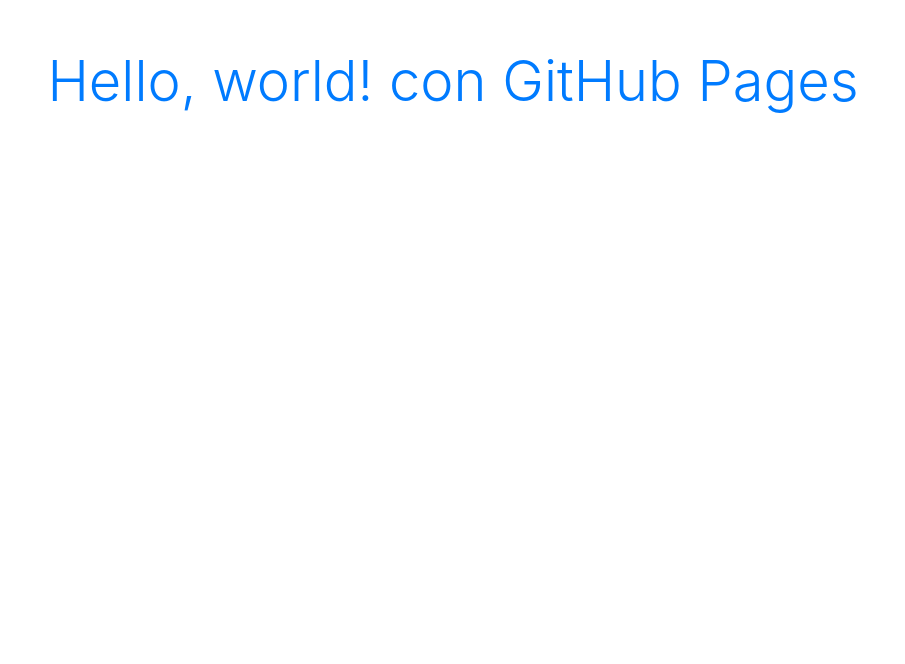
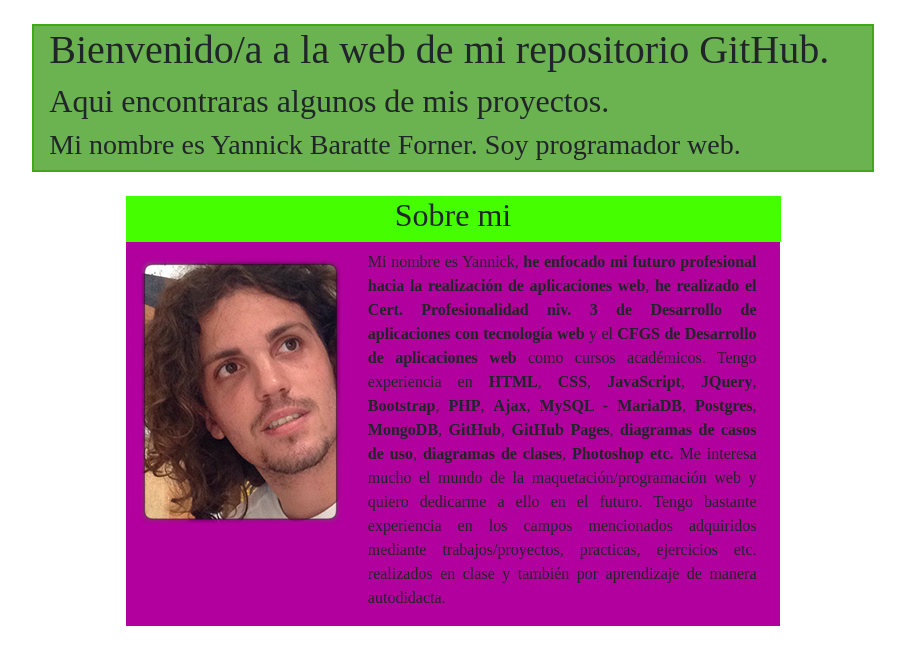
Before and after one commit to yannickbf/yannickbf.github.io, a plain HTML site: page index.html in a window 1280 px wide. Shown: the whole page, without its empty margins (187-1092 px from the left). Drawn offline with nearby package versions, Linux system fonts and the light colour scheme; a web font is replaced by a local one.

Commit message:
comiteo la primera version de la web

```diff
--- /dev/null
+++ b/css/styles.css
@@ -0,0 +1,30 @@
+@font-face {
+    font-family: "Blogger_Sans_Bold";
+    src: url("fonts/blogger-sans/Blogger_Sans-Bold.otf");
+}
+
+@font-face {
+    font-family: "RadioGrotesk";
+    src: url("fonts/Radio_Grotesk_Font_Family_(Fontmirror)/Radio Grotesk Regular 400.otf");
+}
+
+@font-face {
+    font-family: "Averta";
+    src: url("fonts/averta/AvertaDemoPECuttedDemo-Regular.otf");
+}
+
+.elementos_header {
+    background-color: #6BB251;
+    border: 2px solid #40A819;
+    font-family: "RadioGrotesk";
+}
+
+.sobre_mi{
+    background-color: #45FF00;
+    font-family: "RadioGrotesk";
+}
+
+.sobre_mi_info{
+    background-color: #B2009E;
+    font-family: "Averta";
+}
--- a/index.html
+++ b/index.html
@@ -1,22 +1,37 @@
-<!doctype html>
-<html lang="en">
-  <head>
-    <!-- Required meta tags -->
-    <meta charset="utf-8">
-    <meta name="viewport" content="width=device-width, initial-scale=1, shrink-to-fit=no">
+<!DOCTYPE html>
+<html lang="es">
+<head>
+  <meta charset="UTF-8">
+  <meta name="viewport" content="width=device-width, initial-scale=1.0">
+  <link rel="stylesheet" type="text/css" href="css/styles.css">
+  <link rel="stylesheet" href="https://maxcdn.bootstrapcdn.com/bootstrap/4.0.0/css/bootstrap.min.css" integrity="sha384-Gn5384xqQ1aoWXA+058RXPxPg6fy4IWvTNh0E263XmFcJlSAwiGgFAW/dAiS6JXm" crossorigin="anonymous">
+  <title>Repositorio de Yannick Baratte Forner. Programador web.</title>
+</head>
+<body>
+  <header class="row p-4">
+    <div class="col-12 col-md-8 offset-md-2 text-justify elementos_header">
+      <h1>Bienvenido/a a la web de mi repositorio GitHub.</h1>
+      <h2>Aqui encontraras algunos de mis proyectos.</h2>
+      <h3>Mi nombre es Yannick Baratte Forner. Soy programador web.</h3>
+    </div>
+  </header>
+  <section>
+    <div class="row">
+      <div class="col-12 col-md-6 offset-md-3 text-center sobre_mi">
+        <h2>Sobre mi</h2>
+      </div>
+    </div>
+    <div class="row">
+      <div class="col-12 col-md-2 offset-md-3 pt-md-3 text-center sobre_mi_info">
+        <img src="img/foto_yannick.png"">
+      </div>
+      <div class="col-12 col-md-4 pl-4 pr-4 pt-2 text-justify sobre_mi_info">
+        <p>
+          Mi nombre es Yannick, <b>he enfocado mi futuro profesional hacia la realización de aplicaciones web</b>, <b>he realizado el Cert. Profesionalidad niv. 3 de Desarrollo de aplicaciones con tecnología web</b> y el <b>CFGS de Desarrollo de aplicaciones web</b> como cursos académicos. Tengo experiencia en <b>HTML</b>, <b>CSS</b>, <b>JavaScript</b>, <b>JQuery</b>, <b>Bootstrap</b>, <b>PHP</b>, <b>Ajax</b>, <b>MySQL - MariaDB</b>, <b>Postgres</b>, <b>MongoDB</b>, <b>GitHub</b>, <b>GitHub Pages</b>, <b>diagramas de casos de uso</b>, <b>diagramas de clases</b>, <b>Photoshop etc.</b> Me interesa mucho el mundo de la maquetación/programación web y quiero dedicarme a ello en el futuro. Tengo bastante experiencia en los campos mencionados adquiridos mediante trabajos/proyectos, practicas, ejercicios etc. realizados en clase y también por aprendizaje de manera autodidacta.
+        </p>
+      </div>
+    </div>
+  </section>
 
-    <!-- Bootstrap CSS -->
-    <link rel="stylesheet" href="https://stackpath.bootstrapcdn.com/bootstrap/4.5.2/css/bootstrap.min.css" integrity="sha384-JcKb8q3iqJ61gNV9KGb8thSsNjpSL0n8PARn9HuZOnIxN0hoP+VmmDGMN5t9UJ0Z" crossorigin="anonymous">
-
-    <title>Hello, world!</title>
-  </head>
-  <body>
-    <h1 class="text-center mt-5 display-4 text-primary">Hello, world! con GitHub Pages</h1>
-
-    <!-- Optional JavaScript -->
-    <!-- jQuery first, then Popper.js, then Bootstrap JS -->
-    <script src="https://code.jquery.com/jquery-3.5.1.slim.min.js" integrity="sha384-DfXdz2htPH0lsSSs5nCTpuj/zy4C+OGpamoFVy38MVBnE+IbbVYUew+OrCXaRkfj" crossorigin="anonymous"></script>
-    <script src="https://cdn.jsdelivr.net/npm/popper.js@1.16.1/dist/umd/popper.min.js" integrity="sha384-9/reFTGAW83EW2RDu2S0VKaIzap3H66lZH81PoYlFhbGU+6BZp6G7niu735Sk7lN" crossorigin="anonymous"></script>
-    <script src="https://stackpath.bootstrapcdn.com/bootstrap/4.5.2/js/bootstrap.min.js" integrity="sha384-B4gt1jrGC7Jh4AgTPSdUtOBvfO8shuf57BaghqFfPlYxofvL8/KUEfYiJOMMV+rV" crossorigin="anonymous"></script>
-  </body>
+</body>
 </html>
```
Also changed, not shown: fonts/Radio_Grotesk_Font_Family_(Fontmirror)/Radio Grotesk Regular 400.otf (added), fonts/averta/AvertaDemoPE-ExtraBold.otf (added), fonts/averta/AvertaDemoPECuttedDemo-Regular.otf (added), fonts/blogger-sans/Blogger_Sans-Bold.otf (added), img/foto_yannick.png (added), 1 other file.
